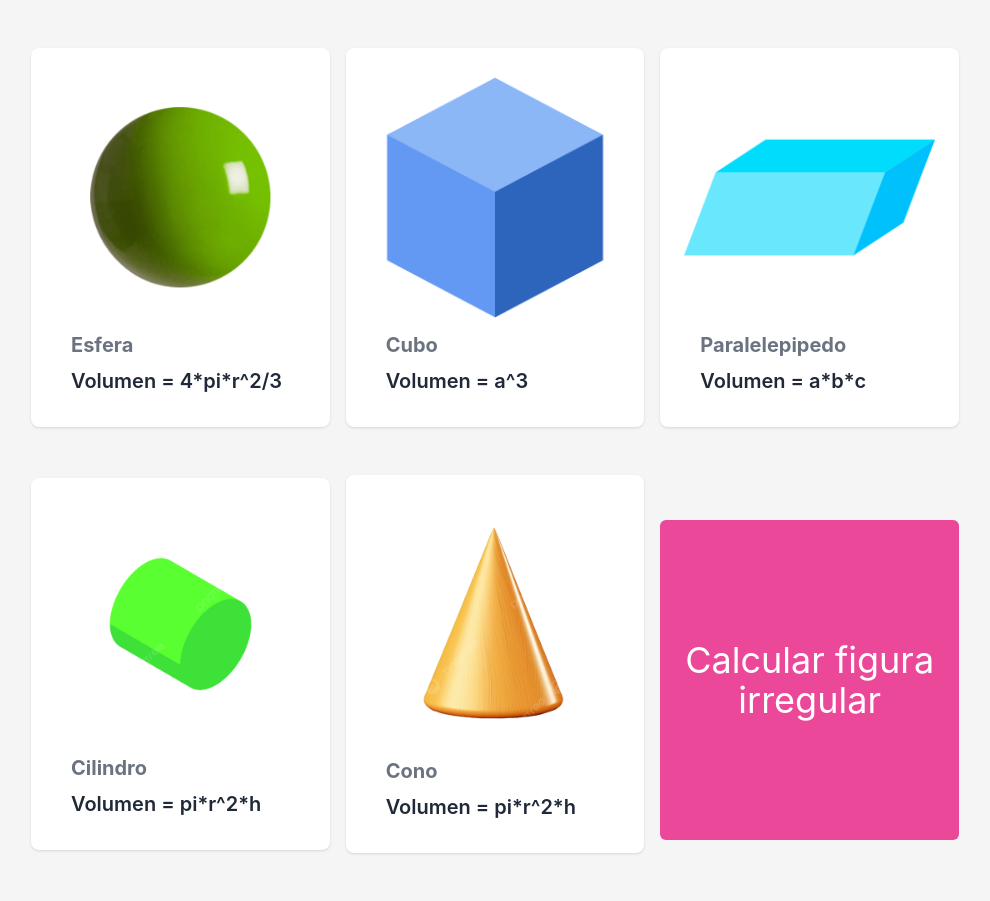
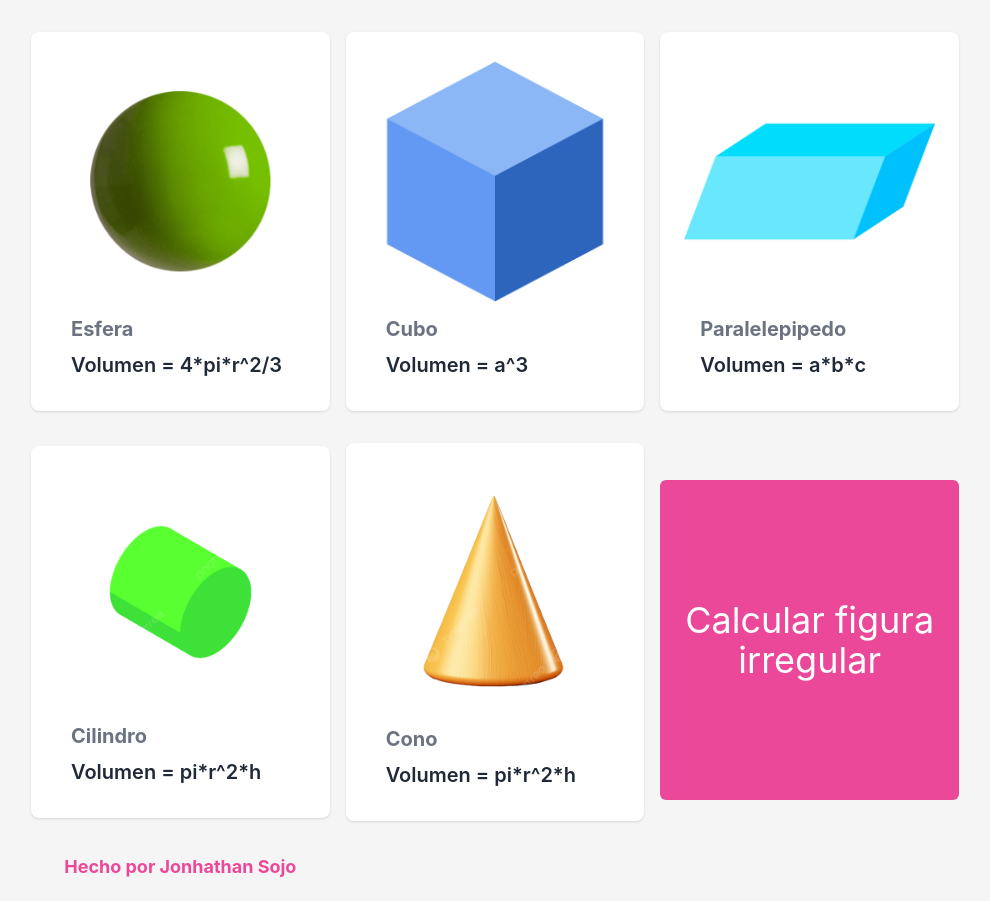
Before and after one commit to sojoko/sokis-figures, a React (Create React App) app: page / in a window 1280 px wide. Shown: the whole page, without its empty margins (145-1135 px from the left). Built offline with nearby package versions, Linux system fonts and the light colour scheme.

Commit message:
some changes

```diff
--- a/src/FigureContainer.jsx
+++ b/src/FigureContainer.jsx
@@ -51,9 +51,9 @@ function FirgureContainer() {
   }
 
   return (
-    <div className="grid grid-cols-1 sm:grid-cols-3 gap-4 p-4 lg:mx-40 mt-8">
+    <div className="grid grid-cols-1 sm:grid-cols-3 gap-4 p-4 lg:mx-40 mt-4">
       {figures.map((figure, index) => (
-        <div key={index} className="flex items-center justify-center mb-8">
+        <div key={index} className="flex items-center justify-center mb-4">
           <div className="mx-auto px-15">
             <div
               className="max-w-xs cursor-pointer rounded-lg bg-white p-6 shadow duration-150 hover:scale-105 hover:shadow-md"
@@ -82,7 +82,11 @@ function FirgureContainer() {
           Calcular figura irregular
         </button>
       </div>
+      <div>
+      <p className=' text-center text-pink-500 text-lg font-bold'>Hecho por Jonhathan Sojo</p>
     </div>
+    </div>
+
   );
 }
 
```
Also changed, not shown: src/App.jsx (line endings or trailing spaces).
